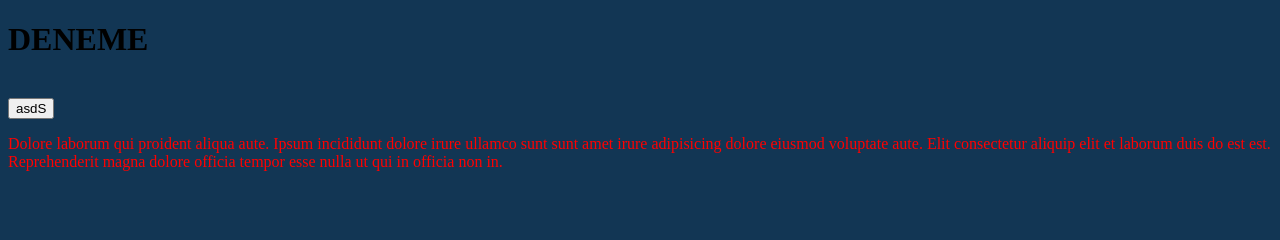
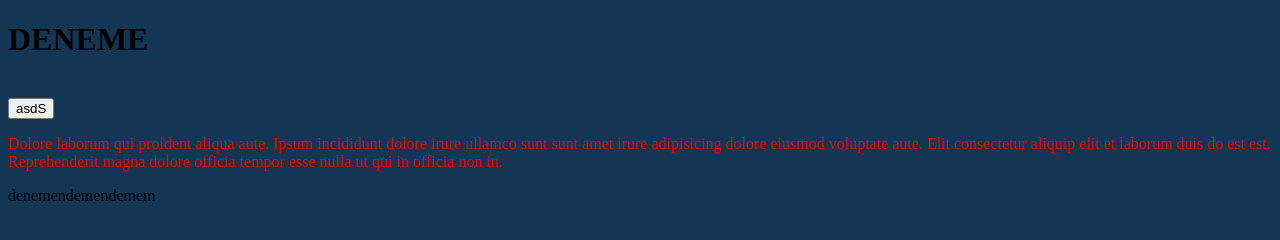
Before and after one commit to falcon3691/webSitesiDeneme2, a plain HTML site: page webSitesiDeneme2/index.html in a window 1280 px wide. Drawn offline with Linux system fonts and the light colour scheme.

Commit message:
yeni p elementi eklendi

```diff
--- a/webSitesiDeneme2/index.html
+++ b/webSitesiDeneme2/index.html
@@ -11,5 +11,6 @@
     <Button Text="Button">asdS</Button>
     <br>
     <p id="deneme1">Dolore laborum qui proident aliqua aute. Ipsum incididunt dolore irure ullamco sunt sunt amet irure adipisicing dolore eiusmod voluptate aute. Elit consectetur aliquip elit et laborum duis do est est. Reprehenderit magna dolore officia tempor esse nulla ut qui in officia non in.</p>
+    <p>denemendemendemem</p>
 </body>
 </html>
```
